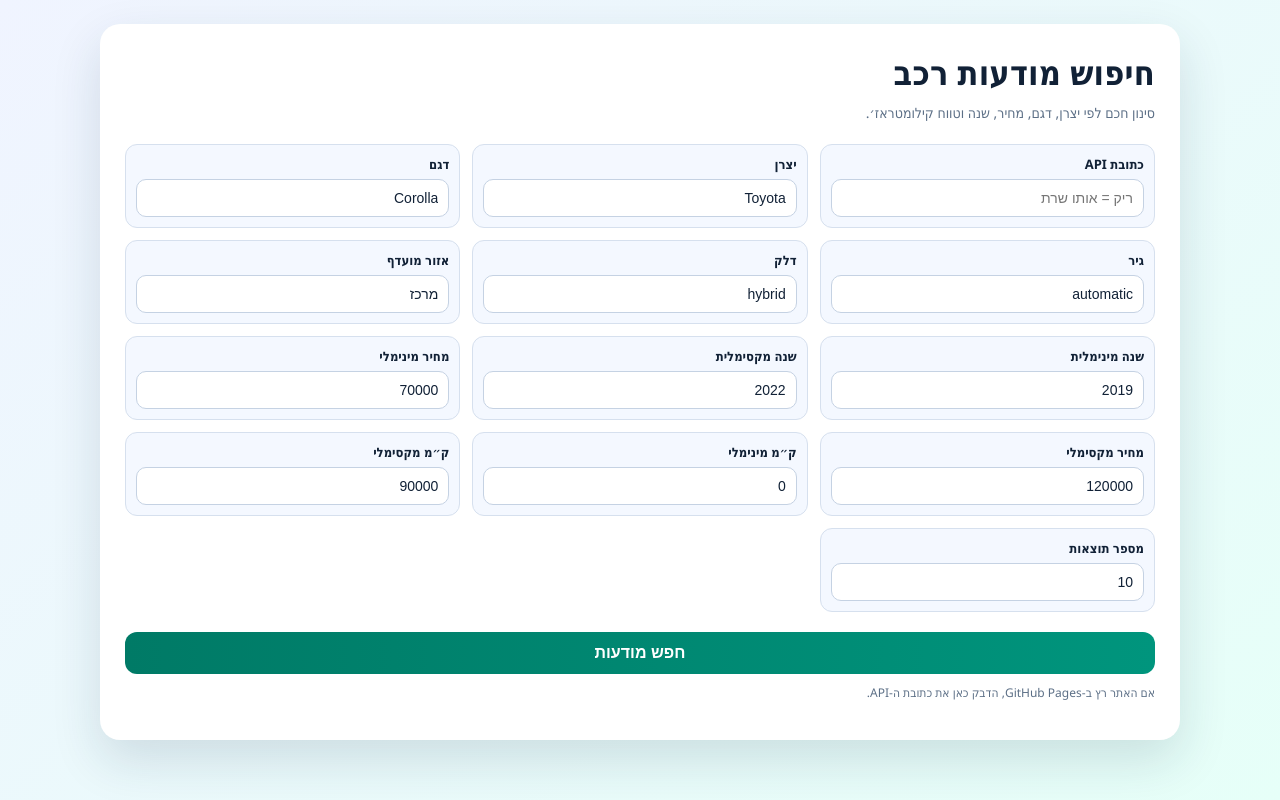
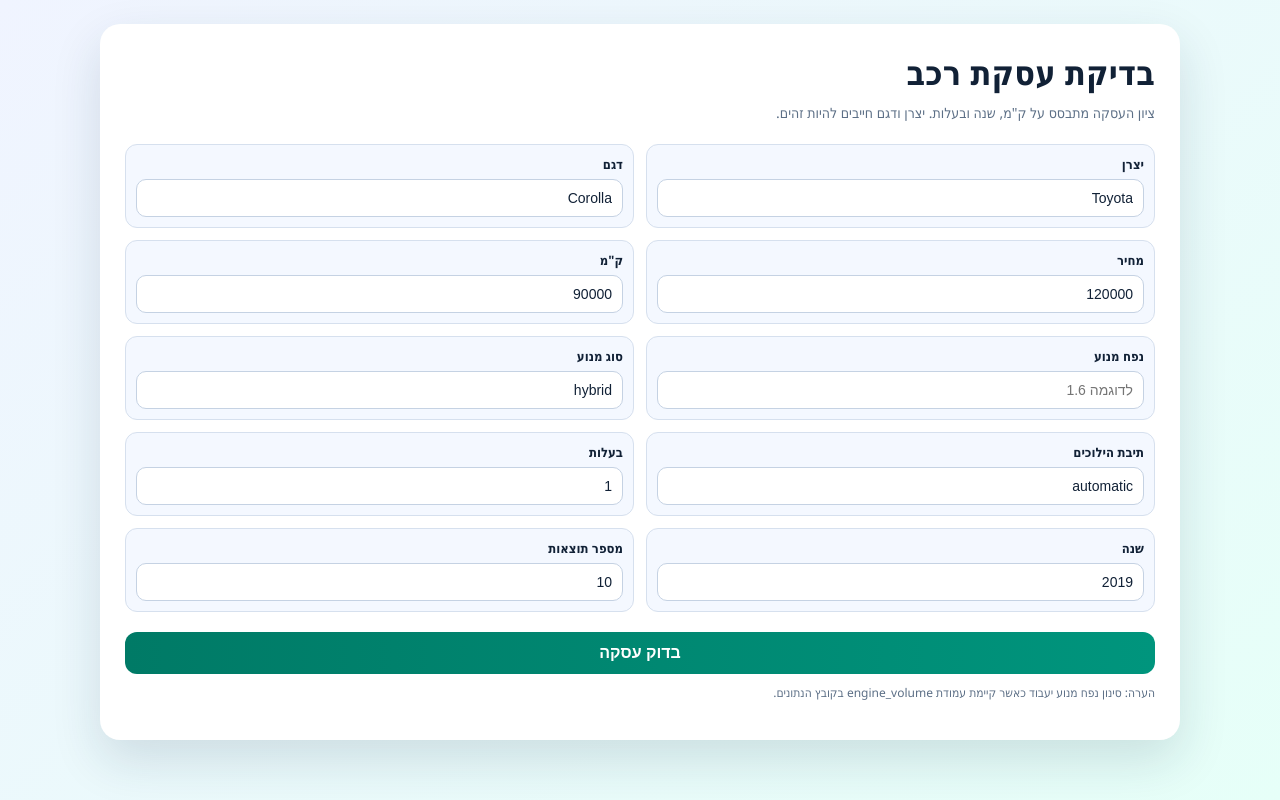
Before and after one commit to maoramir/my-first-codex-project, a FastAPI app: page / in a window 1280 px wide. Run offline with FastAPI, Linux system fonts and the light colour scheme.

Commit message:
UX: redesign deal-check form and update scoring rules

```diff
--- a/app/matcher.py
+++ b/app/matcher.py
@@ -30,6 +30,8 @@ def load_ads(csv_path: str) -> pd.DataFrame:
 
     for col in ["year", "price", "km", "owners"]:
         df[col] = pd.to_numeric(df[col], errors="coerce")
+    if "engine_volume" in df.columns:
+        df["engine_volume"] = pd.to_numeric(df["engine_volume"], errors="coerce")
 
     return df.dropna(subset=["year", "price", "km"])
 
@@ -46,6 +48,10 @@ def apply_hard_filters(df: pd.DataFrame, req: SearchRequest) -> pd.DataFrame:
 
     if hf.fuel_type:
         out = out[out["fuel_type"].str.lower() == hf.fuel_type.strip().lower()]
+
+    # Apply this filter only when the source CSV provides engine_volume.
+    if hf.engine_volume is not None and "engine_volume" in out.columns:
+        out = out[(out["engine_volume"] - hf.engine_volume).abs() <= 0.2]
 
     return out
 
@@ -85,21 +91,7 @@ def score_ads(df: pd.DataFrame, req: SearchRequest) -> pd.DataFrame:
     if df.empty:
         return df
 
-    rf = req.range_filters
-    pref = req.preferences
     scored = df.copy()
-
-    if rf.price_min is not None and rf.price_max is not None:
-        target_price = (rf.price_min + rf.price_max) / 2.0
-    elif rf.price_max is not None:
-        target_price = rf.price_max
-    elif rf.price_min is not None:
-        target_price = rf.price_min
-    else:
-        target_price = scored["price"].median()
-
-    max_price_diff = (scored["price"] - target_price).abs().max() or 1.0
-    scored["price_score"] = 1 - ((scored["price"] - target_price).abs() / max_price_diff)
 
     y_min, y_max = scored["year"].min(), scored["year"].max()
     scored["year_score"] = scored["year"].apply(lambda v: _safe_norm(v, y_min, y_max))
@@ -107,16 +99,14 @@ def score_ads(df: pd.DataFrame, req: SearchRequest) -> pd.DataFrame:
     k_min, k_max = scored["km"].min(), scored["km"].max()
     scored["km_score"] = scored["km"].apply(lambda v: 1 - _safe_norm(v, k_min, k_max))
 
-    if pref.area:
-        scored["area_score"] = (scored["area"].str.lower() == pref.area.strip().lower()).astype(float)
-    else:
-        scored["area_score"] = 0.0
+    owners_series = scored["owners"].fillna(scored["owners"].max())
+    o_min, o_max = owners_series.min(), owners_series.max()
+    scored["owners_score"] = owners_series.apply(lambda v: 1 - _safe_norm(v, o_min, o_max))
 
     scored["similarity_score"] = (
-        0.40 * scored["price_score"]
-        + 0.30 * scored["year_score"]
-        + 0.25 * scored["km_score"]
-        + 0.05 * scored["area_score"]
+        0.45 * scored["km_score"]
+        + 0.35 * scored["year_score"]
+        + 0.20 * scored["owners_score"]
     )
 
     return scored.sort_values("similarity_score", ascending=False)
--- a/app/models.py
+++ b/app/models.py
@@ -8,6 +8,7 @@ class HardFilters(BaseModel):
     model: str
     gearbox: Optional[str] = None
     fuel_type: Optional[str] = None
+    engine_volume: Optional[float] = None
 
 
 class RangeFilters(BaseModel):
@@ -28,5 +29,4 @@ class Preferences(BaseModel):
 class SearchRequest(BaseModel):
     hard_filters: HardFilters
     range_filters: RangeFilters = Field(default_factory=RangeFilters)
-    preferences: Preferences = Field(default_factory=Preferences)
     result_limit: int = 10
--- a/app/templates/index.html
+++ b/app/templates/index.html
@@ -55,7 +55,7 @@
 
     .form-grid {
       display: grid;
-      grid-template-columns: repeat(3, minmax(0, 1fr));
+      grid-template-columns: repeat(2, minmax(0, 1fr));
       gap: 12px;
       margin-bottom: 12px;
     }
@@ -156,12 +156,6 @@
       text-decoration: underline;
     }
 
-    @media (max-width: 900px) {
-      .form-grid {
-        grid-template-columns: repeat(2, minmax(0, 1fr));
-      }
-    }
-
     @media (max-width: 640px) {
       .container {
         padding: 16px;
@@ -180,56 +174,47 @@
 </head>
 <body>
   <div class="container">
-    <h1>חיפוש מודעות רכב</h1>
-    <p class="subtitle">סינון חכם לפי יצרן, דגם, מחיר, שנה וטווח קילומטראז׳.</p>
+    <h1>בדיקת עסקת רכב</h1>
+    <p class="subtitle">ציון העסקה מתבסס על ק"מ, שנה ובעלות. יצרן ודגם חייבים להיות זהים.</p>
 
     <form id="searchForm">
       <div class="form-grid">
-        <label>כתובת API
-          <input name="api_base" value="" placeholder="ריק = אותו שרת" />
-        </label>
         <label>יצרן
           <input name="manufacturer" value="Toyota" required />
         </label>
         <label>דגם
           <input name="model" value="Corolla" required />
         </label>
-        <label>גיר
+        <label>מחיר
+          <input name="price" type="number" value="120000" min="0" />
+        </label>
+        <label>ק"מ
+          <input name="km" type="number" value="90000" min="0" />
+        </label>
+        <label>נפח מנוע
+          <input name="engine_volume" type="number" step="0.1" placeholder="לדוגמה 1.6" />
+        </label>
+        <label>סוג מנוע
+          <input name="engine_type" value="hybrid" placeholder="בנזין / היברידי / דיזל / חשמלי" />
+        </label>
+        <label>תיבת הילוכים
           <input name="gearbox" value="automatic" />
         </label>
-        <label>דלק
-          <input name="fuel_type" value="hybrid" />
+        <label>בעלות
+          <input name="ownership" type="number" value="1" min="0" />
         </label>
-        <label>אזור מועדף
-          <input name="area" value="מרכז" />
-        </label>
-        <label>שנה מינימלית
-          <input name="year_min" type="number" value="2019" />
-        </label>
-        <label>שנה מקסימלית
-          <input name="year_max" type="number" value="2022" />
-        </label>
-        <label>מחיר מינימלי
-          <input name="price_min" type="number" value="70000" />
-        </label>
-        <label>מחיר מקסימלי
-          <input name="price_max" type="number" value="120000" />
-        </label>
-        <label>ק״מ מינימלי
-          <input name="km_min" type="number" value="0" min="0" />
-        </label>
-        <label>ק״מ מקסימלי
-          <input name="km_max" type="number" value="90000" min="0" />
+        <label>שנה
+          <input name="year" type="number" value="2019" />
         </label>
         <label>מספר תוצאות
           <input name="result_limit" type="number" value="10" min="1" max="50" />
         </label>
       </div>
 
-      <button type="submit">חפש מודעות</button>
+      <button type="submit">בדוק עסקה</button>
     </form>
 
-    <div class="hint">אם האתר רץ ב-GitHub Pages, הדבק כאן את כתובת ה-API.</div>
+    <div class="hint">הערה: סינון נפח מנוע יעבוד כאשר קיימת עמודת engine_volume בקובץ הנתונים.</div>
     <div class="status" id="status"></div>
 
     <table id="resultsTable" hidden>
@@ -239,8 +224,8 @@
           <th>כותרת</th>
           <th>מחיר</th>
           <th>שנה</th>
-          <th>ק״מ</th>
-          <th>אזור</th>
+          <th>ק"מ</th>
+          <th>בעלות</th>
           <th>קישור</th>
         </tr>
       </thead>
@@ -263,26 +248,21 @@
       tbody.innerHTML = "";
 
       const data = new FormData(form);
-      const apiBase = (data.get("api_base") || "").toString().trim();
-      const endpoint = `${apiBase.replace(/\/$/, "")}/search`.replace(/^\/search$/, "/search");
+      const endpoint = "/search";
 
       const payload = {
         hard_filters: {
           manufacturer: data.get("manufacturer"),
           model: data.get("model"),
           gearbox: data.get("gearbox") || null,
-          fuel_type: data.get("fuel_type") || null,
+          fuel_type: data.get("engine_type") || null,
+          engine_volume: toNum(data.get("engine_volume")),
         },
         range_filters: {
-          year_min: toNum(data.get("year_min")),
-          year_max: toNum(data.get("year_max")),
-          price_min: toNum(data.get("price_min")),
-          price_max: toNum(data.get("price_max")),
-          km_min: toNum(data.get("km_min")),
-          km_max: toNum(data.get("km_max")),
-        },
-        preferences: {
-          area: data.get("area") || null,
+          year_min: toNum(data.get("year")),
+          price_max: toNum(data.get("price")),
+          km_max: toNum(data.get("km")),
+          owners_max: toNum(data.get("ownership")),
         },
         result_limit: toNum(data.get("result_limit")) || 10,
       };
@@ -309,7 +289,7 @@
             <td>${item.price ?? ""}</td>
             <td>${item.year ?? ""}</td>
             <td>${item.km ?? ""}</td>
-            <td>${item.area ?? ""}</td>
+            <td>${item.owners ?? ""}</td>
             <td><a href="${item.url}" target="_blank" rel="noopener">למודעה</a></td>
           `;
           tbody.appendChild(tr);
```
Also changed, not shown: docs/index.html (+32 -52 lines).
